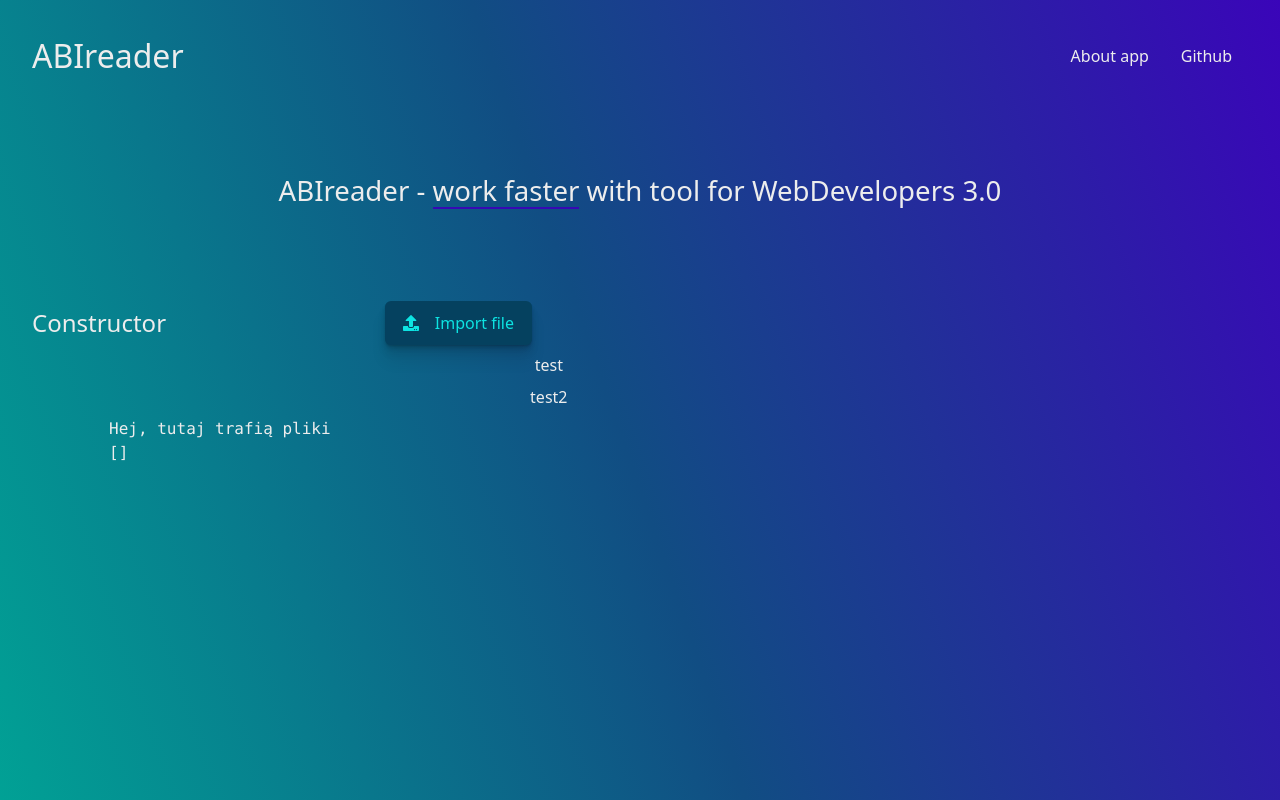
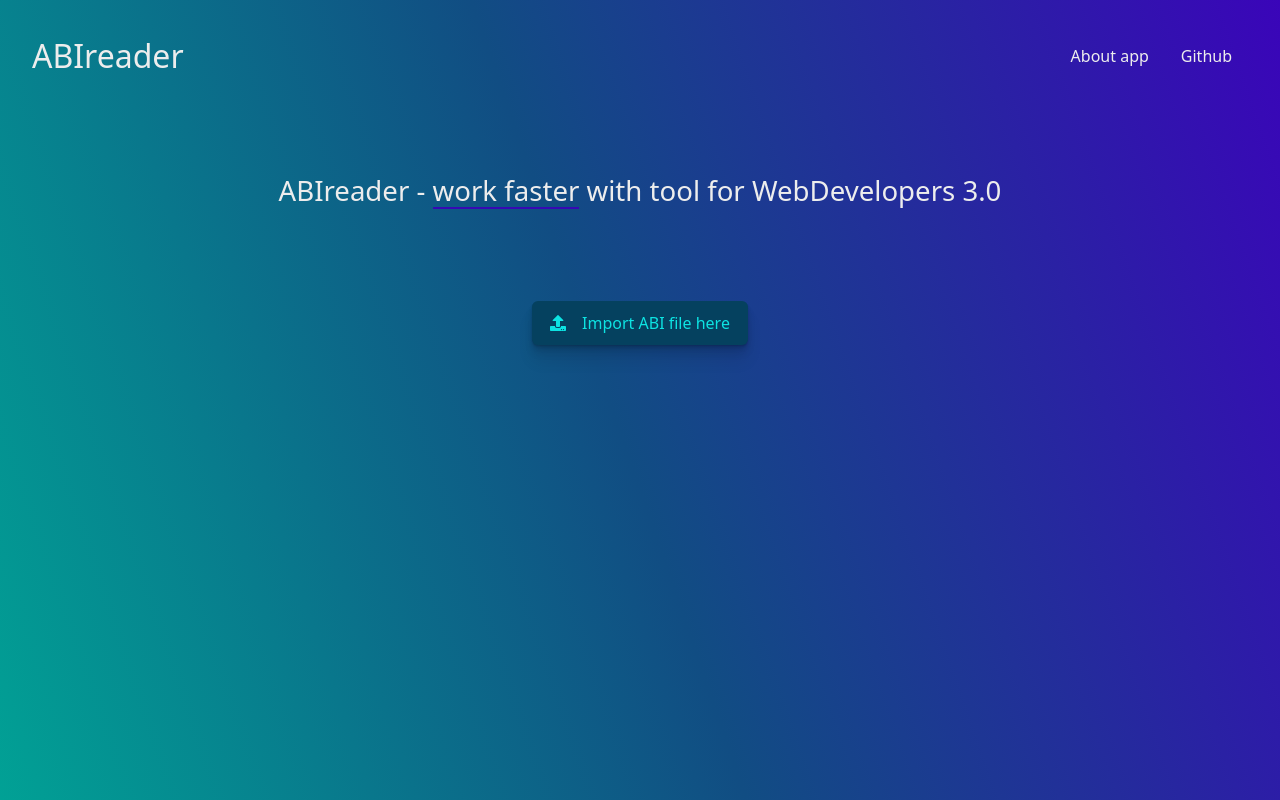
Before and after one commit to Trajanesco/abireader, a Vue app: page / in a window 1280 px wide. Built offline with nearby package versions, Linux system fonts and the light colour scheme.

Commit message:
change in sections, add import on center

```diff
--- a/src/App.vue
+++ b/src/App.vue
@@ -3,11 +3,22 @@
     <Header />
     <main>
       <SectionExplanation />
-      <SectionContract>
-        <ImportFiles @loading="isLoading = $event" />
+      <ImportFiles
+        v-if="files.length === 0"
+        style="display: flex; justify-content: center"
+        @loading="isLoading = $event"
+      >
+        <template #button-title>Import ABI file here</template>
+      </ImportFiles>
+      <SectionContract v-if="files.length !== 0">
+        <ImportFiles @loading="isLoading = $event">
+          <template #button-title>Import file</template>
+        </ImportFiles>
       </SectionContract>
 
       <Loader v-if="isLoading" />
+
+      <div v-if="files.length !== 0">
         <Accordion :accordion-entries="[{ name: 'test' }, { name: 'test2' }]">
           <template #test>
             <p>TEST CONTENT</p>
@@ -19,7 +30,9 @@
         <pre>
         Hej, tutaj trafią pliki
         {{ files }}
-      </pre>
+      </pre
+        >
+      </div>
     </main>
   </div>
 </template>
--- a/src/components/ImportFiles/ImportFiles.vue
+++ b/src/components/ImportFiles/ImportFiles.vue
@@ -1,7 +1,7 @@
 <template>
   <div>
     <Button icon-left="upload" @click="$refs.inputFile.click()">
-      Import file
+      <slot name="button-title" />
     </Button>
     <input
       ref="inputFile"
--- a/src/components/SectionExplanation/SectionExplanation.vue
+++ b/src/components/SectionExplanation/SectionExplanation.vue
@@ -9,8 +9,10 @@
 </template>
 
 <script>
+import ImportFiles from '../ImportFiles/ImportFiles.vue';
 export default {
-  name: 'SectionExplanation'
+  name: 'SectionExplanation',
+  components: { ImportFiles }
 };
 </script>
 
```
Lines whose indentation alone changed are shown as unchanged.
